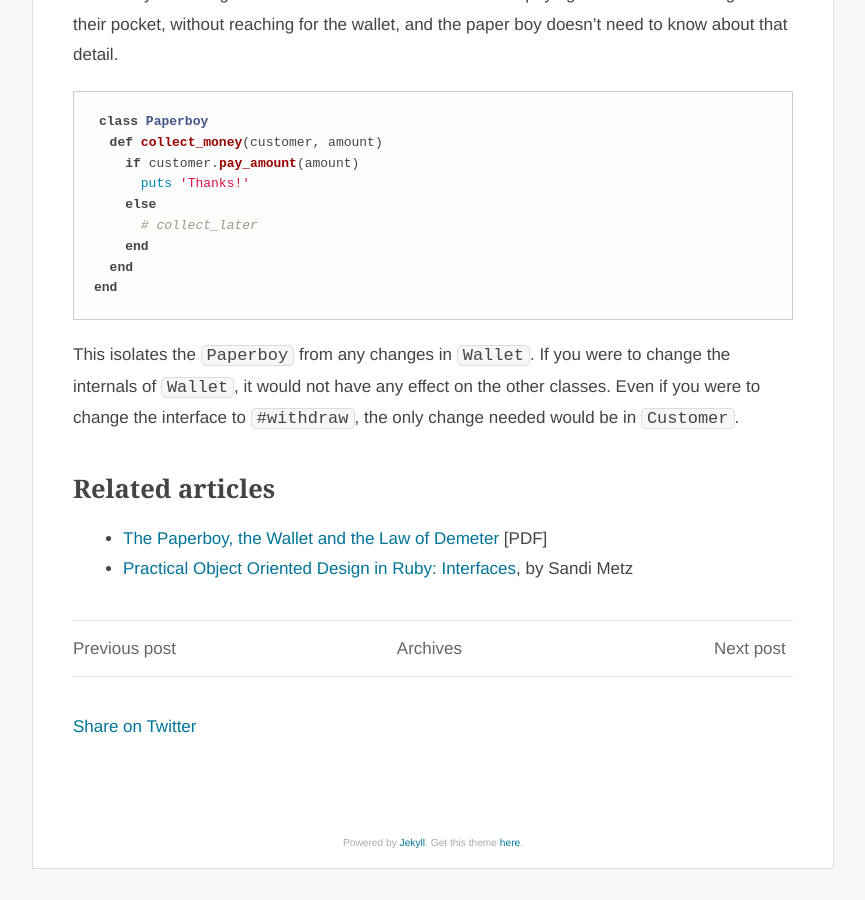
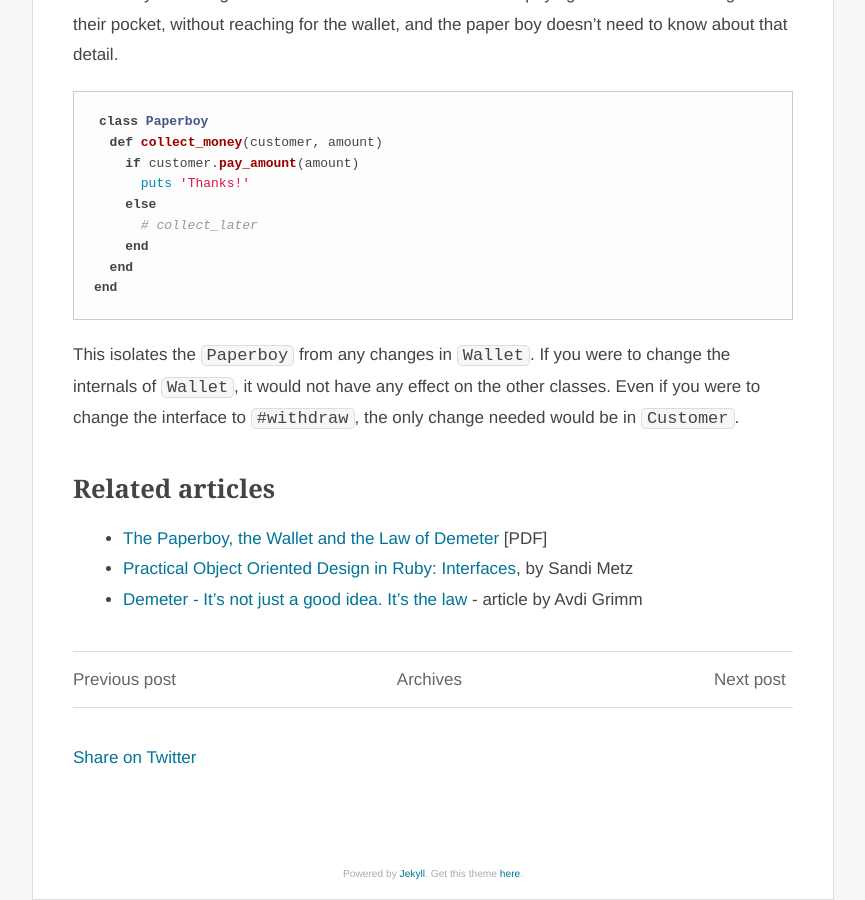
Before and after one commit to nithinbekal/nithinbekal.github.io, a Jekyll site: the page built from _posts/2014-07-23-demeter.md, in a window 1280 px wide and 900 px high, scrolled down 1733 px. Shown: the whole window, without its empty margins (207-1072 px from the left). Built offline with Jekyll 4.4.1, drawn with Linux system fonts in a browser that asks for light colours; comment, search, counter and statistics services are not loaded; before the commit the page ends 2602 px from its top, so only the background shows below that.

Commit message:
Add bookmark to Law of Demeter wiki page

```diff
--- a/_posts/2014-07-23-demeter.md
+++ b/_posts/2014-07-23-demeter.md
@@ -72,3 +72,4 @@ This isolates the `Paperboy` from any changes in `Wallet`. If you were to change
 
 - [The Paperboy, the Wallet and the Law of Demeter](http://www.ccs.neu.edu/research/demeter/demeter-method/LawOfDemeter/paper-boy/demeter.pdf) [PDF]
 - [Practical Object Oriented Design in Ruby: Interfaces](http://www.informit.com/articles/article.aspx?p=1834700&seqNum=6), by Sandi Metz
+- [Demeter - It's not just a good idea. It's the law](http://devblog.avdi.org/2011/07/05/demeter-its-not-just-a-good-idea-its-the-law/) - article by Avdi Grimm
```
